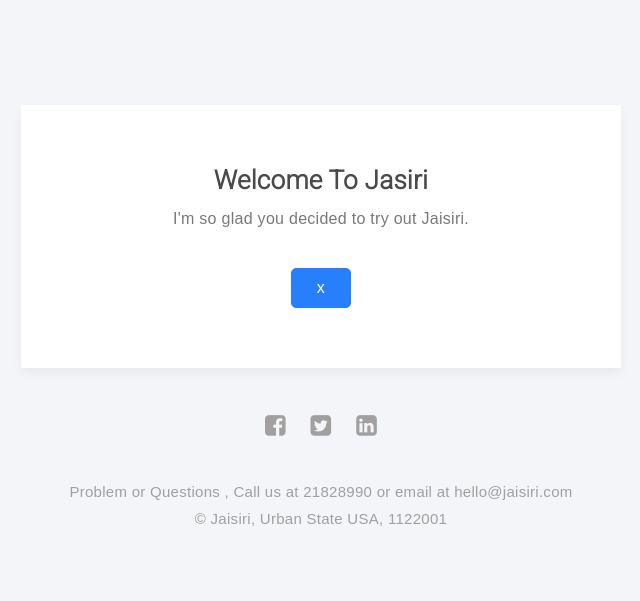
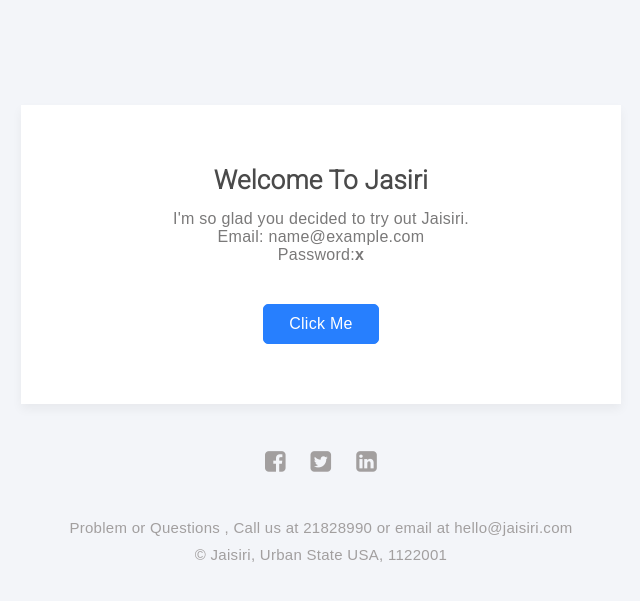
Before and after one commit to chandankumar-010101/invoice-backend, a Django app: template templates/email_template/welcome.html in a window 1280 px wide. Shown: the top 601 px of the page, without its empty margins (319-959 px from the left). Run offline with Django 4.2, Linux system fonts and the light colour scheme; the template is opened without the code that fills it: most values are stand-ins (such as "Sample title", 1, 10 or a date in 2020).

```diff
--- a/apps/utility/helpers.py
+++ b/apps/utility/helpers.py
@@ -70,7 +70,7 @@ class SendMail(object):
             from_email = settings.EMAIL_EMAIL_ID
             msg = EmailMessage(
                 subject, email_html, to=to,
-                from_email=from_email
+                from_email="{}<{}>".format('Jasiri',from_email)
             )
             msg.content_subtype = "html"
             msg.send()
--- a/templates/email_template/welcome.html
+++ b/templates/email_template/welcome.html
@@ -171,7 +171,9 @@ PUBLIC "-//W3C//DTD XHTML 1.0 Transitional//EN" "http://www.w3.org/TR/xhtml1/DTD
                 <table style="width:100%; text-align: center;">
                     <h3 class="rpwd">Welcome To Jasiri</h3>
                     <p>I'm so glad you decided to try out Jaisiri.</p>
-                    <a class="reset-link" href="javascript:void(0)">{{password}}</a>
+                    <p>Email: {{email}}</p>
+                    <p>Password:<b>{{password}}</b></p>
+                    <a class="reset-link" href="https://stage.jasiricap.com/">Click Me</a>
                 </table>
             </td>
         </tr>
```
